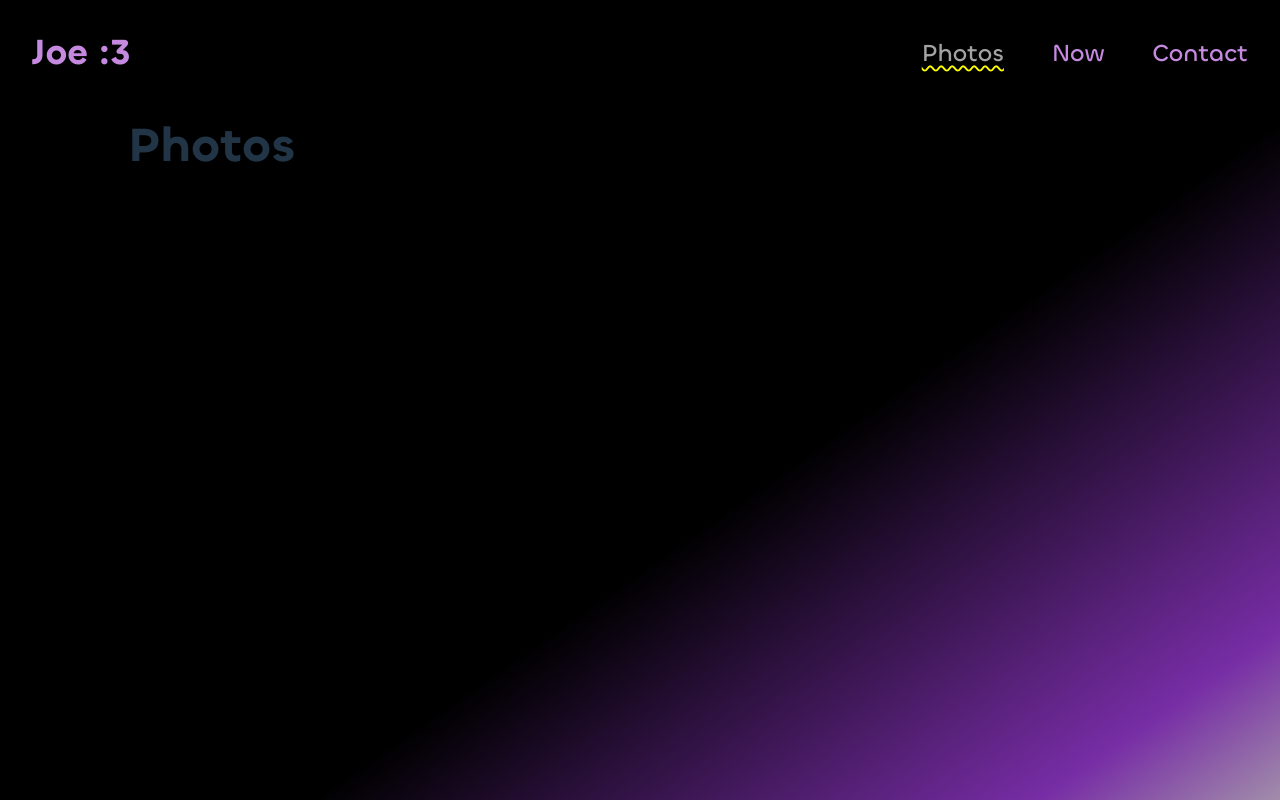
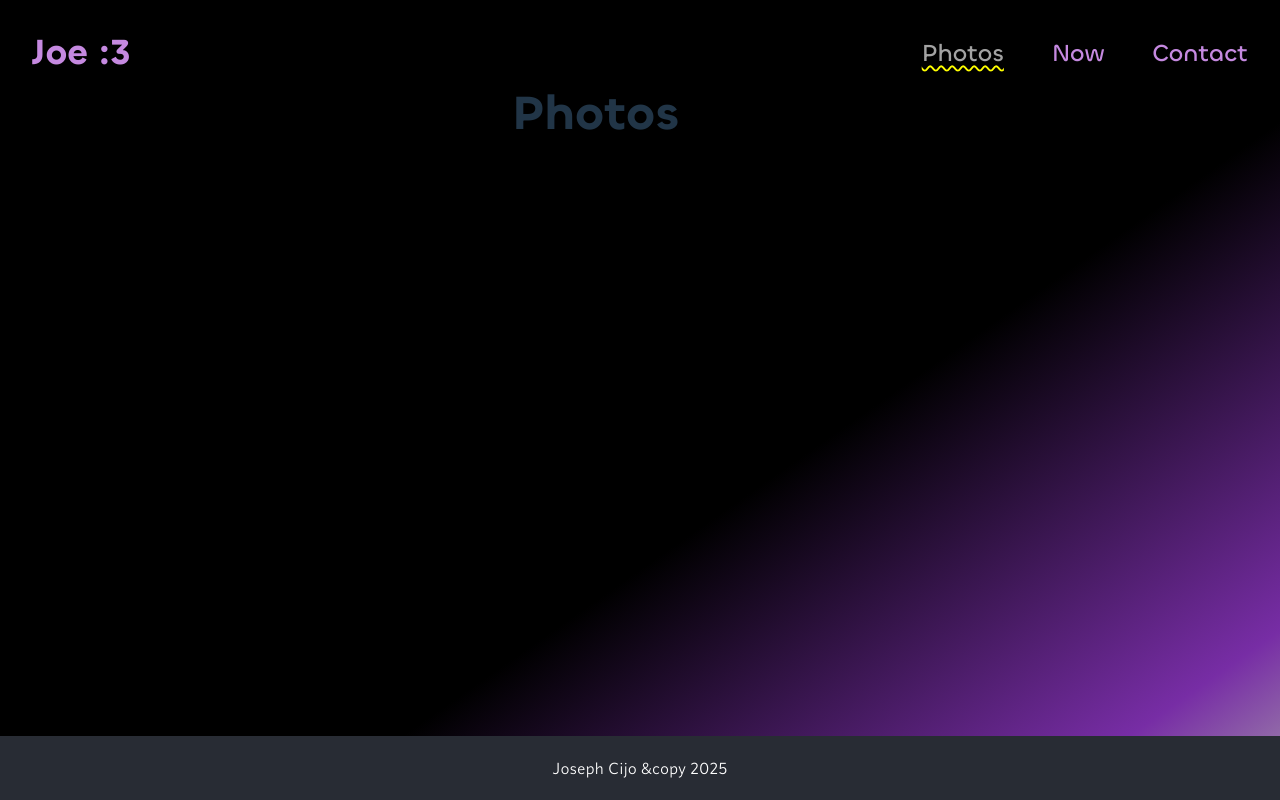
Before and after one commit to joejo-joestar/joestar, a React (Vite) app: page /pics in a window 1280 px wide. Built offline with nearby package versions, Linux system fonts and the light colour scheme.

Commit message:
added a temp footer

```diff
--- a/src/components/Footer/index.css
+++ b/src/components/Footer/index.css
@@ -0,0 +1,13 @@
+footer {
+  position: fixed;
+  bottom: 0;
+  background-color: #282c34;
+  color: white;
+  padding: 20px;
+  text-align: center;
+  min-width: 100%;
+}
+footer p {
+  margin: 0;
+  font-size: 1rem;
+}
--- a/src/components/Footer/index.tsx
+++ b/src/components/Footer/index.tsx
@@ -1,5 +1,7 @@
+import "./index.css";
+
 const Footer = () => {
-  return <footer>Footer</footer>;
+  return <footer>Joseph Cijo &copy 2025</footer>;
 };
 
 export default Footer;
--- a/src/main.tsx
+++ b/src/main.tsx
@@ -7,12 +7,20 @@ import Now from "./routes/Now";
 import Photos from "./routes/Photos";
 import Navbar from "./components/Navbar";
 import Contact from "./routes/Contact";
+import Footer from "./components/Footer";
 
 createRoot(document.getElementById("root")!).render(
   <StrictMode>
     <BrowserRouter>
       <Routes>
-        <Route element={<Navbar />}>
+        <Route
+          element={
+            <>
+              <Navbar />
+              <Footer />
+            </>
+          }
+        >
           <Route path="/" element={<Home />} />
           <Route path="pics" element={<Photos />} />
           <Route path="nownownow" element={<Now />} />
--- a/src/routes/Home/index.css
+++ b/src/routes/Home/index.css
@@ -1,4 +1,4 @@
-#root {
+:root {
   text-align: left;
   display: flex;
   flex-direction: column;
@@ -35,31 +35,3 @@
   margin: 0;
   font-size: 1.5rem;
 }
-
-.logo {
-  height: 6em;
-  padding: 1.5em;
-  will-change: filter;
-  transition: filter 300ms;
-}
-.logo:hover {
-  filter: drop-shadow(0 0 2em #646cffaa);
-}
-.logo.react:hover {
-  filter: drop-shadow(0 0 2em #61dafbaa);
-}
-
-@keyframes logo-spin {
-  from {
-    transform: rotate(0deg);
-  }
-  to {
-    transform: rotate(360deg);
-  }
-}
-
-@media (prefers-reduced-motion: no-preference) {
-  a:nth-of-type(2) .logo {
-    animation: logo-spin infinite 20s linear;
-  }
-}
--- a/src/routes/Home/index.tsx
+++ b/src/routes/Home/index.tsx
@@ -2,6 +2,7 @@ import "./index.css";
 
 function Home() {
   return (
+    <>
       <section className="home">
         <h1 className="font-heading">
           Hi, I'm <span className="font-display display-heading"> Joe</span>!
@@ -15,6 +16,7 @@ function Home() {
           <span>Check out what I'm doing now.</span>
         </div>
       </section>
+    </>
   );
 }
 
--- a/src/routes/Photos/index.css
+++ b/src/routes/Photos/index.css
@@ -10,7 +10,7 @@
 }
 
 .photos {
-  margin-top: 5%;
+  margin-top: 10%;
   min-width: 80%;
   padding: 1em;
   display: flex;
```
Lines whose indentation alone changed are shown as unchanged.
